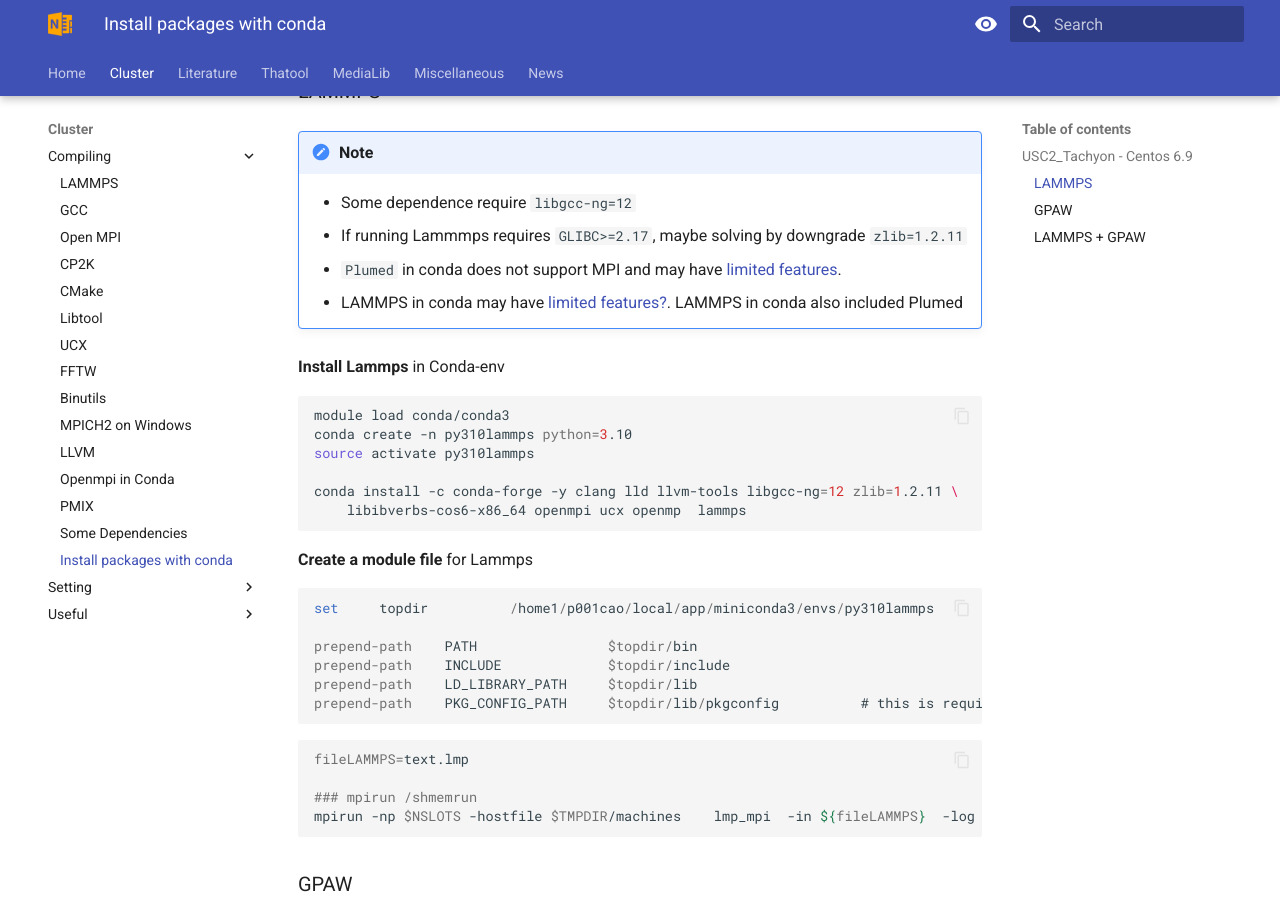
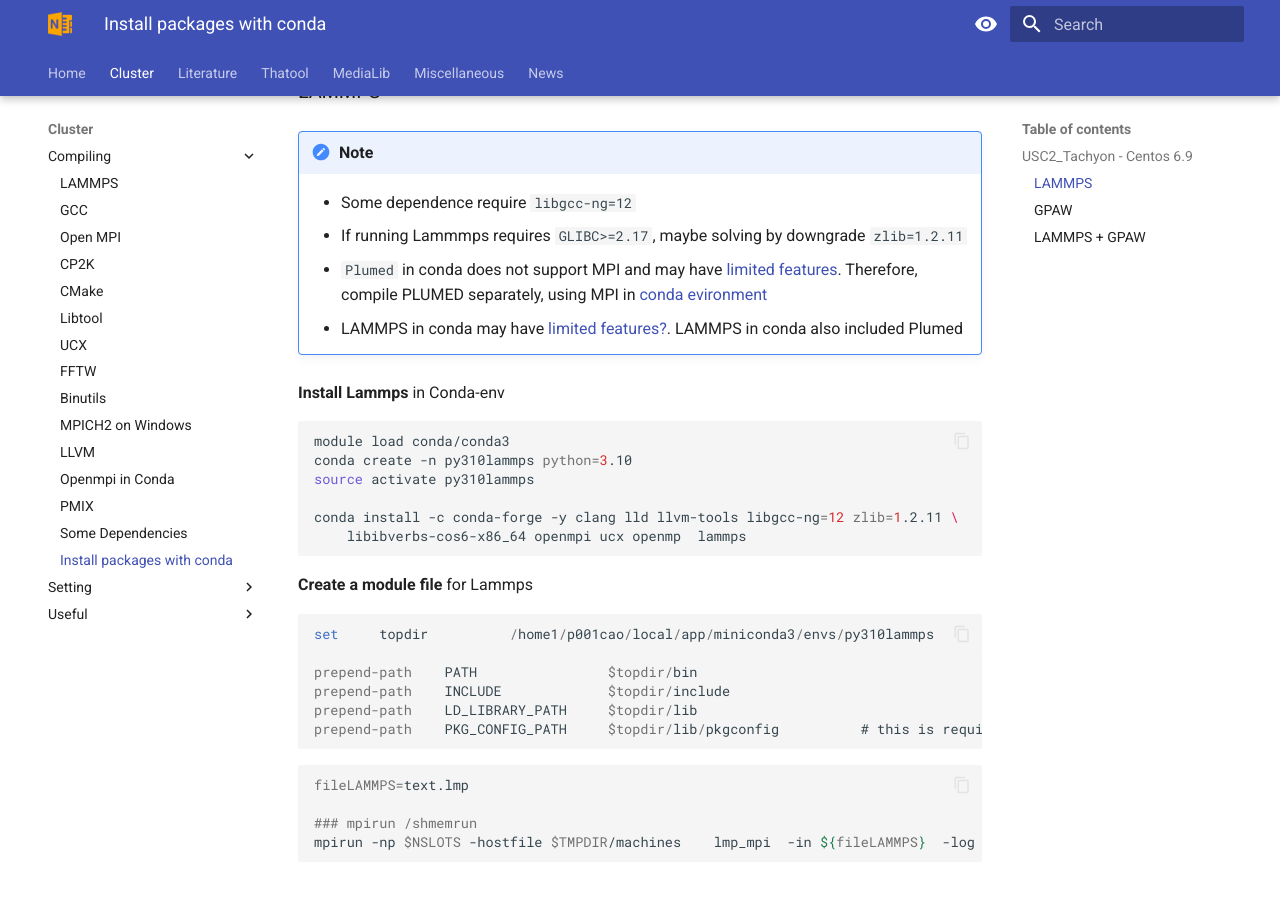
Before and after one commit to thangckt/thangckt.github.io, an MkDocs documentation site: the page built from docs/cluster/compiling/conda_packages.md, in a window 1280 px wide and 900 px high, scrolled down 533 px. Built offline with MkDocs 1.6.1 and Material for MkDocs 9.7.7, drawn with Linux system fonts in a browser that asks for light colours; the version menu is left out.

Commit message:
Update conda_packages.md

```diff
--- a/docs/cluster/compiling/conda_packages.md
+++ b/docs/cluster/compiling/conda_packages.md
@@ -20,7 +20,7 @@ This way may eliminate some work on installing dependencies
 
     - Some dependence require `libgcc-ng=12`
     - If running Lammmps requires `GLIBC>=2.17`, maybe solving by downgrade `zlib=1.2.11`
-    - `Plumed` in conda does not support MPI and may have [limited features](https://www.plumed.org/doc-v2.8/user-doc/html/_installation.html).
+    - `Plumed` in conda does not support MPI and may have [limited features](https://www.plumed.org/doc-v2.8/user-doc/html/_installation.html). Therefore, compile PLUMED separately, using MPI in [conda evironment](https://thangckt.github.io/cluster/compiling/Plumed/)
     - LAMMPS in conda may have [limited features?](https://docs.lammps.org/Install_conda.html). LAMMPS in conda also included Plumed
 
 **Install Lammps** in Conda-env
```
